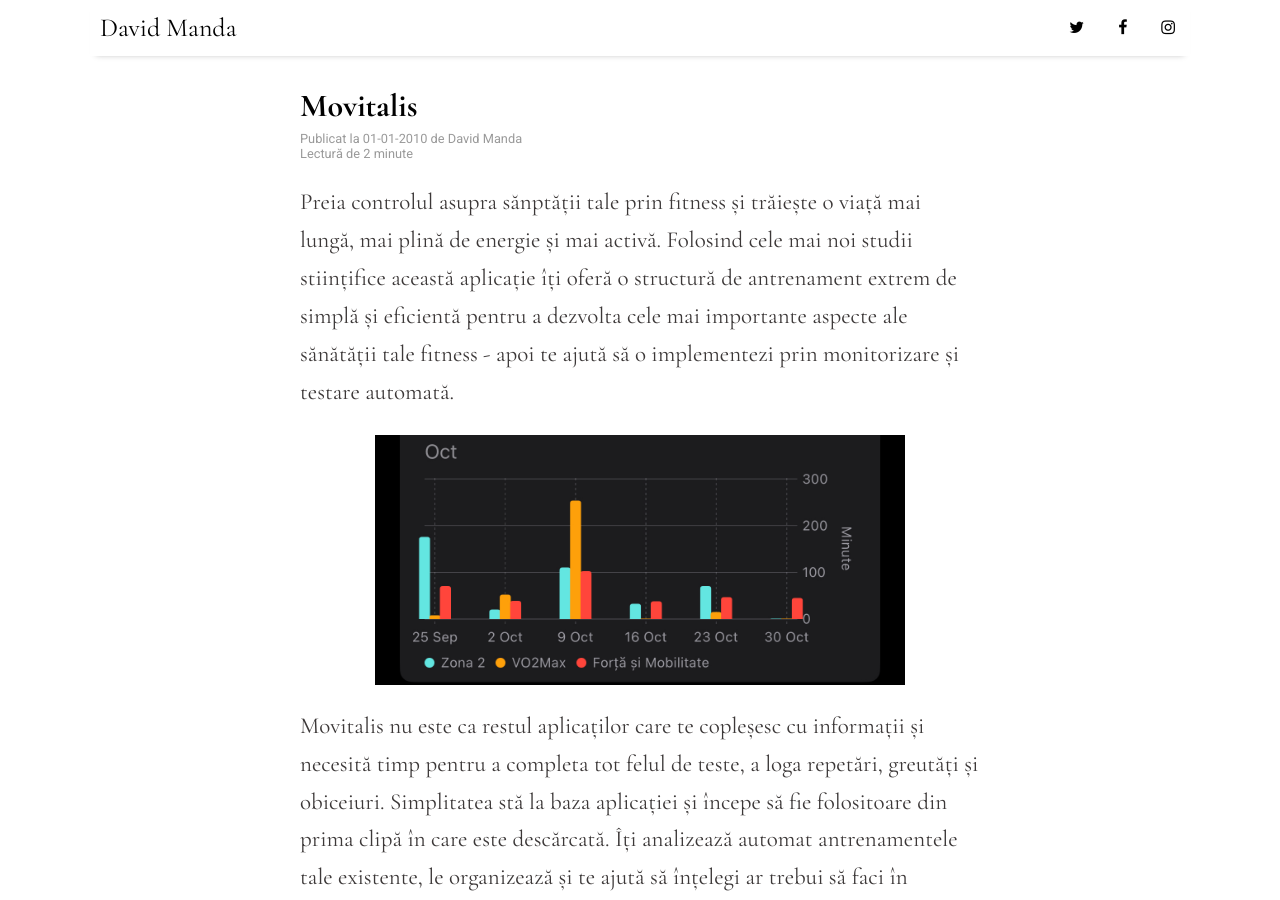
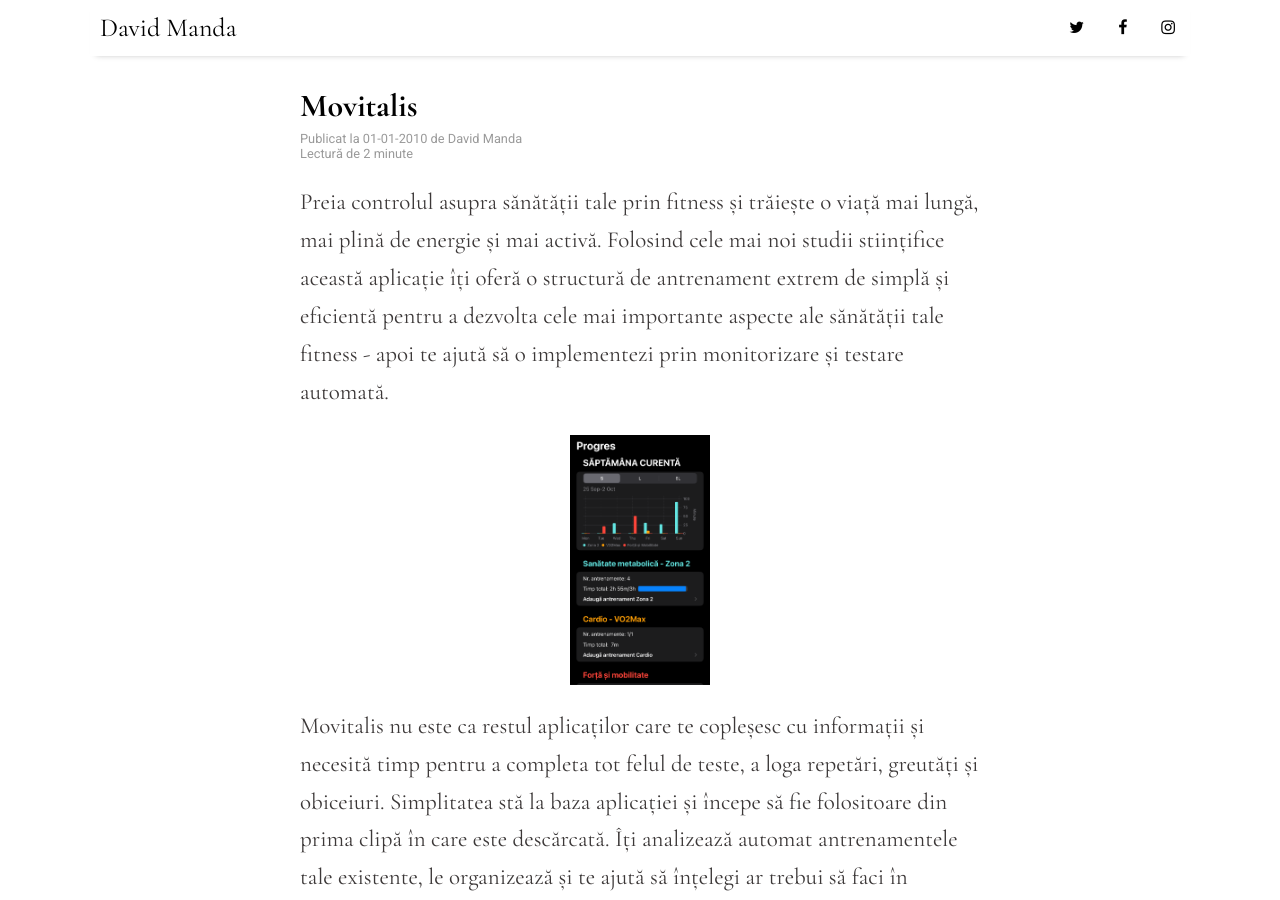
Before and after one commit to DavidManda/DavidManda.github.io, a Jekyll site: the page built from _posts/2010-01-01-movitalis-info.md, in a window 1280 px wide and 900 px high. Built offline with Jekyll 4.4.1, drawn with Linux system fonts in a browser that asks for light colours; nearby versions of some CDN libraries; comment, search, counter and statistics services are not loaded.

Commit message:
add images

```diff
--- a/_posts/2010-01-01-movitalis-info.md
+++ b/_posts/2010-01-01-movitalis-info.md
@@ -8,10 +8,10 @@
 duration: 2
 ---
 
-Preia controlul asupra sănptății tale prin fitness și trăiește o viață mai lungă, mai plină de energie și mai activă. Folosind cele mai noi studii stiințifice această aplicație îți oferă o structură de antrenament extrem de simplă și eficientă pentru a dezvolta cele mai importante aspecte ale sănătății tale fitness - apoi te ajută să o implementezi prin monitorizare și testare automată.
+Preia controlul asupra sănătății tale prin fitness și trăiește o viață mai lungă, mai plină de energie și mai activă. Folosind cele mai noi studii stiințifice această aplicație îți oferă o structură de antrenament extrem de simplă și eficientă pentru a dezvolta cele mai importante aspecte ale sănătății tale fitness - apoi te ajută să o implementezi prin monitorizare și testare automată.
 
 <figure>
-  <img src="/assets/img/Movitalis.jpeg" alt="drawing" height=250/>
+  <img src="/assets/img/Progres 1242x2208.png" alt="drawing" height=250/>
 </figure>
 
 Movitalis nu este ca restul aplicaților care te copleșesc cu informații și necesită timp pentru a completa tot felul de teste, a loga repetări, greutăți și obiceiuri. Simplitatea stă la baza aplicației și începe să fie folositoare din prima clipă în care este descărcată. Îți analizează automat antrenamentele tale existente, le organizează și te ajută să înțelegi ar trebui să faci în continuare - fără ca tu să introduci manual vreo informație!
@@ -19,6 +19,10 @@
 Descarcă acum și bucură-te de o structură clară pentru activitatea ta, o analiză automată a sănătății tale fitness, teste esențiale ale forței și mobilității tale, și multe altele. Simplă în abordare și profundă în conținut, aplicația te va ajuta să decizi cum să arate următorul antrenament dintr-o privire. Iar dacă dorești să aprofundezi informațiile din spatele programului și a testelor, explicații despre cum ar trebui să arate antrenamentele și de ce, toate sunt gata pentru tine să le înțelegi.
 
 MULT MAI MULT DECÂT UN TRACKER AL ACTIVITĂȚII & UN PROGRAM DE ANTRENAMENT
+
+<figure>
+  <img src="/assets/img/Cardio 1290x2796.png" alt="drawing" height=250/>
+</figure>
 
 Este ca și cum ai avea un antrenor fitness și o echipă de oameni de știință în buzunarul tău, gata să îți spună ce să faci și să îți explice de ce.
 
```
Also changed, not shown: assets/img/Cardio 1290x2796.png (added), assets/img/Progres 1242x2208.png (added).
